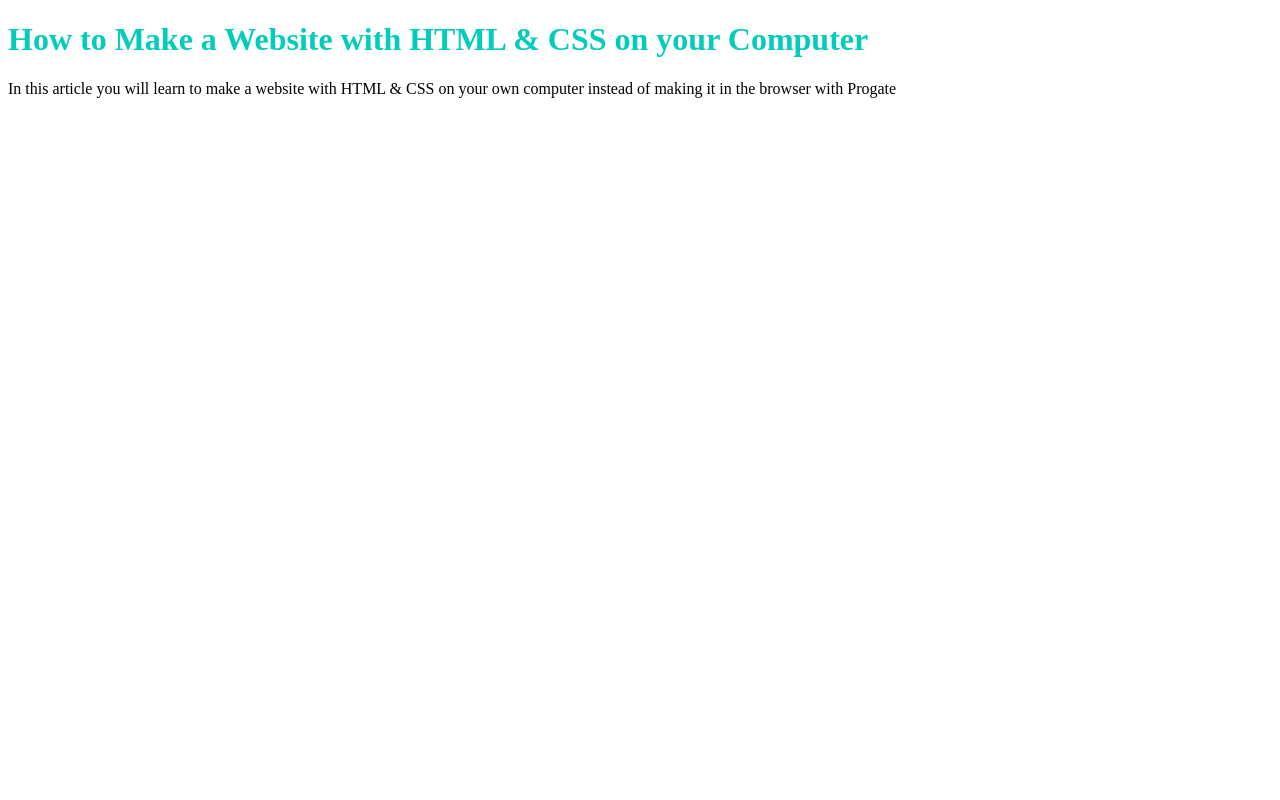
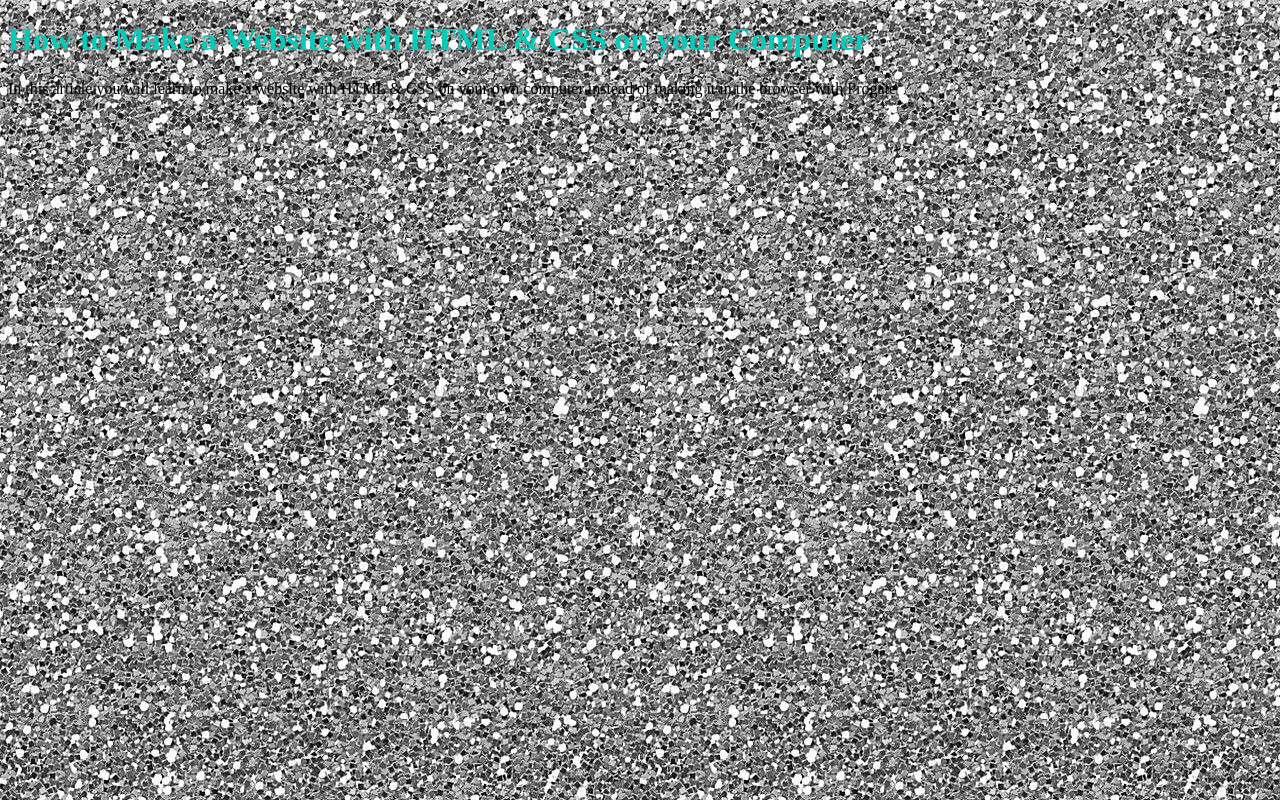
Before and after one commit to thallasophile2517/sample, a plain HTML site: page index.html in a window 1280 px wide. Drawn offline with Linux system fonts and the light colour scheme.

Commit message:
Update stylesheet.css

```diff
--- a/stylesheet.css
+++ b/stylesheet.css
@@ -1,3 +1,6 @@
 .title {
   color: #02ccba;
 }
+.bg{
+  background-image:url('g3.jpg');
+}
```
